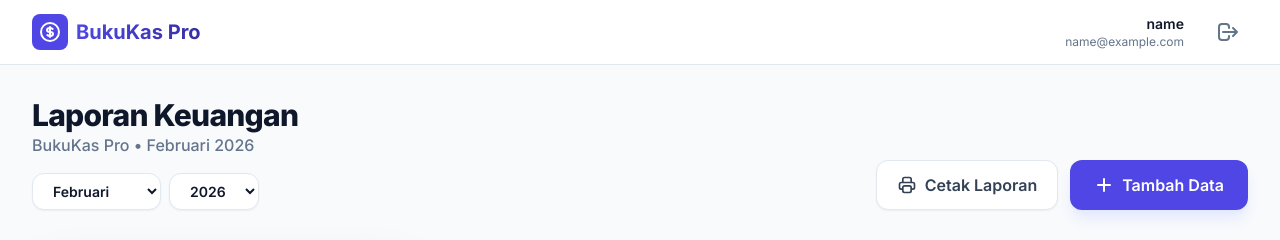
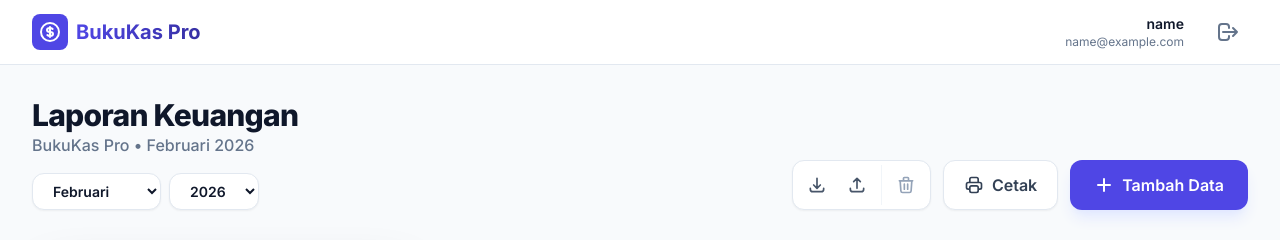
Before and after one commit to nanangarit96/bukukas, a React (Vite) app: page / in a window 1280 px wide. Both pictures are taken after typing "name@example.com", "Sample123" into the empty fields and a click on the button "Masuk Sekarang". Shown: the top 240 px of the page. Built offline with nearby package versions, Linux system fonts and the light colour scheme.

Commit message:
Update Dashboard.tsx

```diff
--- a/components/Dashboard.tsx
+++ b/components/Dashboard.tsx
@@ -1,5 +1,5 @@
 
-import React, { useState, useMemo } from 'react';
+import React, { useState, useMemo, useRef } from 'react';
 import { Transaction, TransactionType } from '../types';
 import SummaryCards from './SummaryCards';
 import TransactionList from './TransactionList';
@@ -11,11 +11,13 @@
   onAdd: (t: Omit<Transaction, 'id' | 'createdAt'>) => void;
   onDelete: (id: string) => void;
   onUpdate: (updated: Transaction) => void;
+  setTransactions?: React.Dispatch<React.SetStateAction<Transaction[]>>; // Needed for import
 }
 
-const Dashboard: React.FC<DashboardProps> = ({ transactions, onAdd, onDelete, onUpdate }) => {
+const Dashboard: React.FC<DashboardProps> = ({ transactions, onAdd, onDelete, onUpdate, setTransactions }) => {
   const [showAddModal, setShowAddModal] = useState(false);
   const [editingTransaction, setEditingTransaction] = useState<Transaction | null>(null);
+  const fileInputRef = useRef<HTMLInputElement>(null);
 
   // Filtering states
   const [selectedMonth, setSelectedMonth] = useState(new Date().getMonth());
@@ -58,7 +60,6 @@
   }, [filteredTransactions]);
 
   const chartData = useMemo(() => {
-    // Current month overview by days
     const daysInMonth = new Date(selectedYear, selectedMonth + 1, 0).getDate();
     const data = [];
     for (let i = 1; i <= daysInMonth; i++) {
@@ -93,14 +94,50 @@
 
   const COLORS = ['#4F46E5', '#10B981', '#F59E0B', '#EF4444', '#8B5CF6', '#EC4899', '#06B6D4'];
 
-  const handlePrint = () => {
-    window.print();
+  const handlePrint = () => window.print();
+
+  const handleExport = () => {
+    const dataStr = JSON.stringify(transactions, null, 2);
+    const dataUri = 'data:application/json;charset=utf-8,'+ encodeURIComponent(dataStr);
+    const exportFileDefaultName = `bukukas_pro_backup_${new Date().toISOString().split('T')[0]}.json`;
+
+    const linkElement = document.createElement('a');
+    linkElement.setAttribute('href', dataUri);
+    linkElement.setAttribute('download', exportFileDefaultName);
+    linkElement.click();
+  };
+
+  const handleImport = (event: React.ChangeEvent<HTMLInputElement>) => {
+    const file = event.target.files?.[0];
+    if (!file) return;
+
+    const reader = new FileReader();
+    reader.onload = (e) => {
+      try {
+        const json = JSON.parse(e.target?.result as string);
+        if (Array.isArray(json) && setTransactions) {
+          if (confirm('Impor data akan menggabungkan dengan data saat ini. Lanjutkan?')) {
+            setTransactions(prev => [...json, ...prev]);
+            alert('Data berhasil diimpor!');
+          }
+        }
+      } catch (err) {
+        alert('File tidak valid!');
+      }
+    };
+    reader.readAsText(file);
+  };
+
+  const handleReset = () => {
+    if (confirm('PERINGATAN: Semua data transaksi akan dihapus permanen. Apakah Anda yakin?')) {
+      if (setTransactions) setTransactions([]);
+    }
   };
 
   return (
     <div className="space-y-8">
       {/* Header Section */}
-      <div className="flex flex-col md:flex-row md:items-end justify-between gap-6 no-print">
+      <div className="flex flex-col lg:flex-row lg:items-end justify-between gap-6 no-print">
         <div className="space-y-4">
           <div>
             <h1 className="text-3xl font-extrabold text-slate-900 tracking-tight">Laporan Keuangan</h1>
@@ -111,21 +148,59 @@
             <select
               value={selectedMonth}
               onChange={(e) => setSelectedMonth(parseInt(e.target.value))}
-              className="px-4 py-2 bg-white border border-slate-200 rounded-xl text-sm font-semibold shadow-sm focus:ring-2 focus:ring-indigo-500 outline-none"
+              className="px-4 py-2 bg-white border border-slate-200 rounded-xl text-sm font-semibold shadow-sm focus:ring-2 focus:ring-indigo-500 outline-none cursor-pointer"
             >
               {months.map((m, i) => <option key={m} value={i}>{m}</option>)}
             </select>
             <select
               value={selectedYear}
               onChange={(e) => setSelectedYear(parseInt(e.target.value))}
-              className="px-4 py-2 bg-white border border-slate-200 rounded-xl text-sm font-semibold shadow-sm focus:ring-2 focus:ring-indigo-500 outline-none"
+              className="px-4 py-2 bg-white border border-slate-200 rounded-xl text-sm font-semibold shadow-sm focus:ring-2 focus:ring-indigo-500 outline-none cursor-pointer"
             >
               {years.map(y => <option key={y} value={y}>{y}</option>)}
             </select>
           </div>
         </div>
 
-        <div className="flex gap-3">
+        <div className="flex flex-wrap gap-3">
+          <div className="flex bg-white border border-slate-200 rounded-xl shadow-sm p-1">
+            <button
+              onClick={handleExport}
+              title="Backup Data ke JSON"
+              className="p-2.5 text-slate-600 hover:text-indigo-600 hover:bg-slate-50 rounded-lg transition-all"
+            >
+              <svg xmlns="http://www.w3.org/2000/svg" className="h-5 w-5" fill="none" viewBox="0 0 24 24" stroke="currentColor">
+                <path strokeLinecap="round" strokeLinejoin="round" strokeWidth={2} d="M4 16v1a3 3 0 003 3h10a3 3 0 003-3v-1m-4-4l-4 4m0 0l-4-4m4 4V4" />
+              </svg>
+            </button>
+            <button
+              onClick={() => fileInputRef.current?.click()}
+              title="Impor Data dari JSON"
+              className="p-2.5 text-slate-600 hover:text-indigo-600 hover:bg-slate-50 rounded-lg transition-all"
+            >
+              <svg xmlns="http://www.w3.org/2000/svg" className="h-5 w-5" fill="none" viewBox="0 0 24 24" stroke="currentColor">
+                <path strokeLinecap="round" strokeLinejoin="round" strokeWidth={2} d="M4 16v1a3 3 0 003 3h10a3 3 0 003-3v-1m-4-8l-4-4m0 0L8 8m4-4v12" />
+              </svg>
+            </button>
+            <input
+              type="file"
+              ref={fileInputRef}
+              onChange={handleImport}
+              accept=".json"
+              className="hidden"
+            />
+            <div className="w-px h-full bg-slate-100 mx-1"></div>
+            <button
+              onClick={handleReset}
+              title="Reset Semua Data"
+              className="p-2.5 text-slate-400 hover:text-rose-600 hover:bg-rose-50 rounded-lg transition-all"
+            >
+              <svg xmlns="http://www.w3.org/2000/svg" className="h-5 w-5" fill="none" viewBox="0 0 24 24" stroke="currentColor">
+                <path strokeLinecap="round" strokeLinejoin="round" strokeWidth={2} d="M19 7l-.867 12.142A2 2 0 0116.138 21H7.862a2 2 0 01-1.995-1.858L5 7m5 4v6m4-6v6m1-10V4a1 1 0 00-1-1h-4a1 1 0 00-1 1v3M4 7h16" />
+              </svg>
+            </button>
+          </div>
+
           <button
             onClick={handlePrint}
             className="inline-flex items-center justify-center space-x-2 bg-white border border-slate-200 text-slate-700 px-5 py-3 rounded-xl font-semibold hover:bg-slate-50 transition-all shadow-sm"
@@ -133,8 +208,9 @@
             <svg xmlns="http://www.w3.org/2000/svg" className="h-5 w-5" fill="none" viewBox="0 0 24 24" stroke="currentColor">
               <path strokeLinecap="round" strokeLinejoin="round" strokeWidth={2} d="M17 17h2a2 2 0 002-2v-4a2 2 0 00-2-2H5a2 2 0 00-2 2v4a2 2 0 002 2h2m2 4h6a2 2 0 002-2v-4a2 2 0 00-2-2H9a2 2 0 00-2 2v4a2 2 0 002 2zm8-12V5a2 2 0 00-2-2H9a2 2 0 00-2 2v4h10z" />
             </svg>
-            <span>Cetak Laporan</span>
+            <span>Cetak</span>
           </button>
+
           <button
             onClick={() => setShowAddModal(true)}
             className="inline-flex items-center justify-center space-x-2 bg-indigo-600 text-white px-6 py-3 rounded-xl font-semibold hover:bg-indigo-700 transition-all shadow-lg shadow-indigo-100"
@@ -229,6 +305,13 @@
         </div>
       </div>
 
+      <footer className="no-print pt-8 pb-4 text-center">
+        <div className="inline-flex items-center space-x-2 text-xs font-semibold text-slate-400 bg-slate-100 px-4 py-2 rounded-full">
+          <div className="w-1.5 h-1.5 bg-emerald-500 rounded-full"></div>
+          <span>Data disimpan lokal secara otomatis</span>
+        </div>
+      </footer>
+
       {(showAddModal || editingTransaction) && (
         <TransactionForm
           onClose={() => {
```
